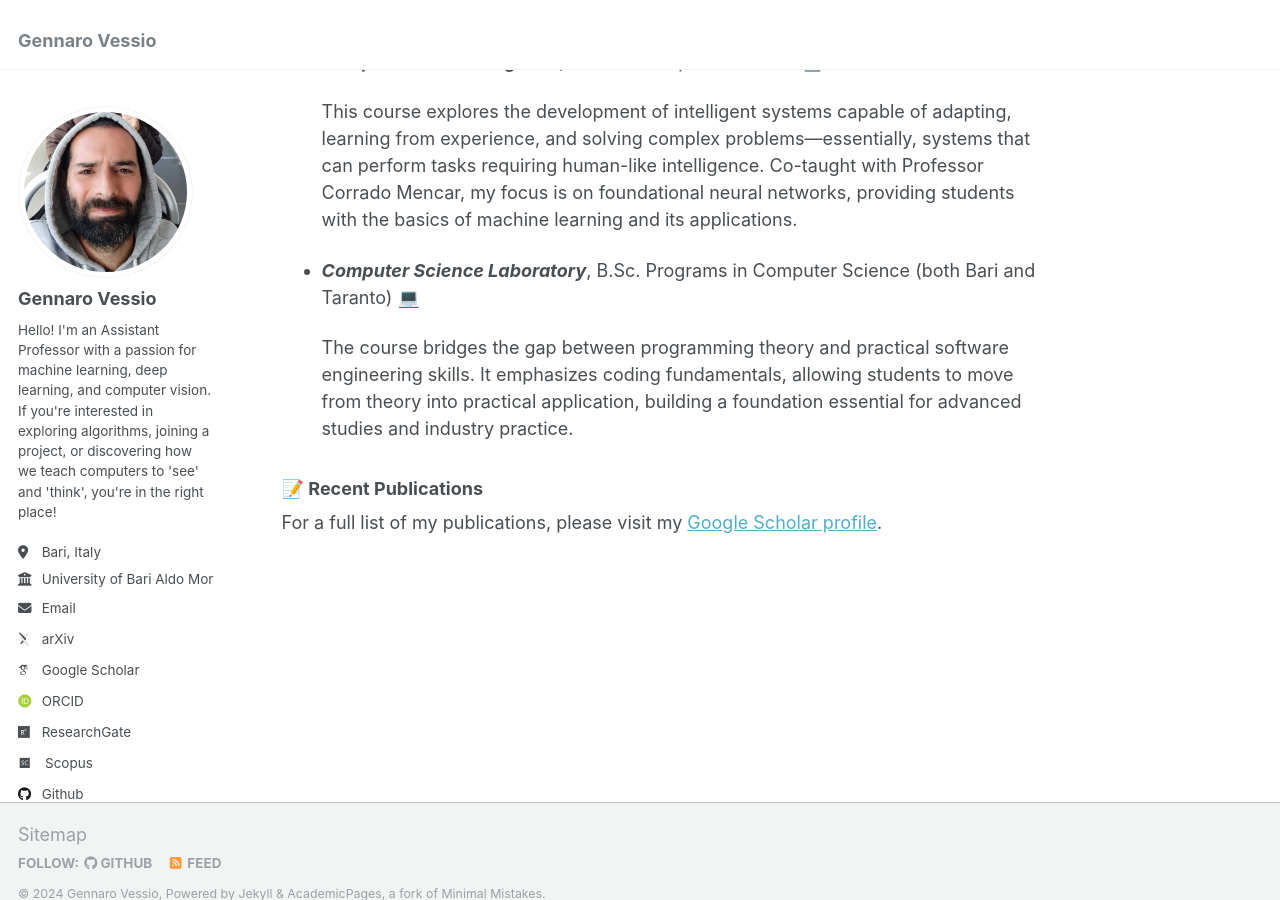
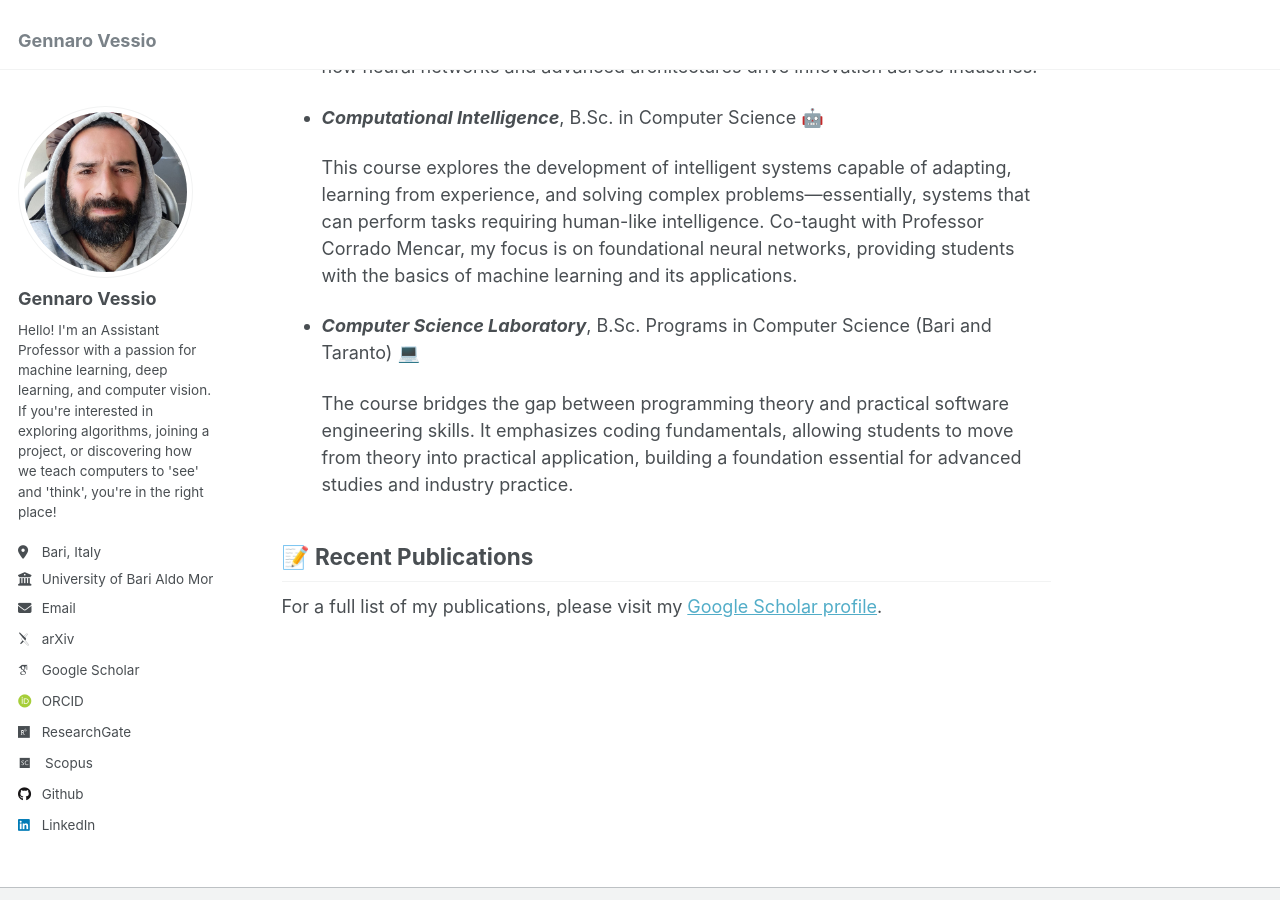
Before and after one commit to gvessio/gvessio.github.io, a Jekyll site: the page built from _pages/about.md, in a window 1280 px wide and 900 px high, scrolled down 1056 px. Built offline with Jekyll 4.4.1, drawn with Linux system fonts in a browser that asks for light colours; some web fonts are replaced.

Commit message:
New changes

```diff
--- a/_config.yml
+++ b/_config.yml
@@ -58,7 +58,7 @@
   keybase          : # Username
   instagram        : # Username
   lastfm           : # Username
-  linkedin         : "https://www.linkedin.com/in/gennaro-vessio/"
+  linkedin         : "gennaro-vessio"
   mastodon         : # URL
   medium           : # URL
   pinterest        : # Username
--- a/_pages/about.md
+++ b/_pages/about.md
@@ -11,12 +11,12 @@
 
 With a *Ph.D. in Computer Science and Mathematics* 🧑‍🎓, I'm deeply involved in advancing research, leading and contributing to projects, including a recently concluded European initiative focused on computational methods for cultural heritage. I'm an Editorial Board member of the *International Journal of Intelligent Systems* and regularly organize scientific events. My role also involves mentoring Ph.D. students, reviewing for top-tier venues, and serving on program committees for several conferences. I'm also a member of *IEEE* and other scientific communities.
 
-### 🚀 Current Research Projects
+## 🚀 Current Research Projects
 
 > ***🔔 Exciting News!***
 > A new collaboration with the Italian Ministry of Transport is about to take flight! I'll be leading a project focused on using drones to enhance roadside assistance 🛣️, aiming to revolutionize emergency response on the road. Stay tuned for updates!
 
-### 📚 Current Teaching
+## 📚 Current Teaching
 Teaching is a big part of what I do! Here are my current courses:
 * ***Deep Learning***, M.Sc. in Data Science 🧠
 
@@ -24,11 +24,11 @@
 * ***Computational Intelligence***, B.Sc. in Computer Science 🤖
 
   This course explores the development of intelligent systems capable of adapting, learning from experience, and solving complex problems—essentially, systems that can perform tasks requiring human-like intelligence. Co-taught with Professor Corrado Mencar, my focus is on foundational neural networks, providing students with the basics of machine learning and its applications.
-* ***Computer Science Laboratory***, B.Sc. Programs in Computer Science (both Bari and Taranto) 💻
+* ***Computer Science Laboratory***, B.Sc. Programs in Computer Science (Bari and Taranto) 💻
 
   The course bridges the gap between programming theory and practical software engineering skills. It emphasizes coding fundamentals, allowing students to move from theory into practical application, building a foundation essential for advanced studies and industry practice.
 
-### 📝 Recent Publications
+## 📝 Recent Publications
 
 For a full list of my publications, please visit my [Google Scholar profile](https://scholar.google.it/citations?user=KyQe9EgAAAAJ&hl).
 
```
